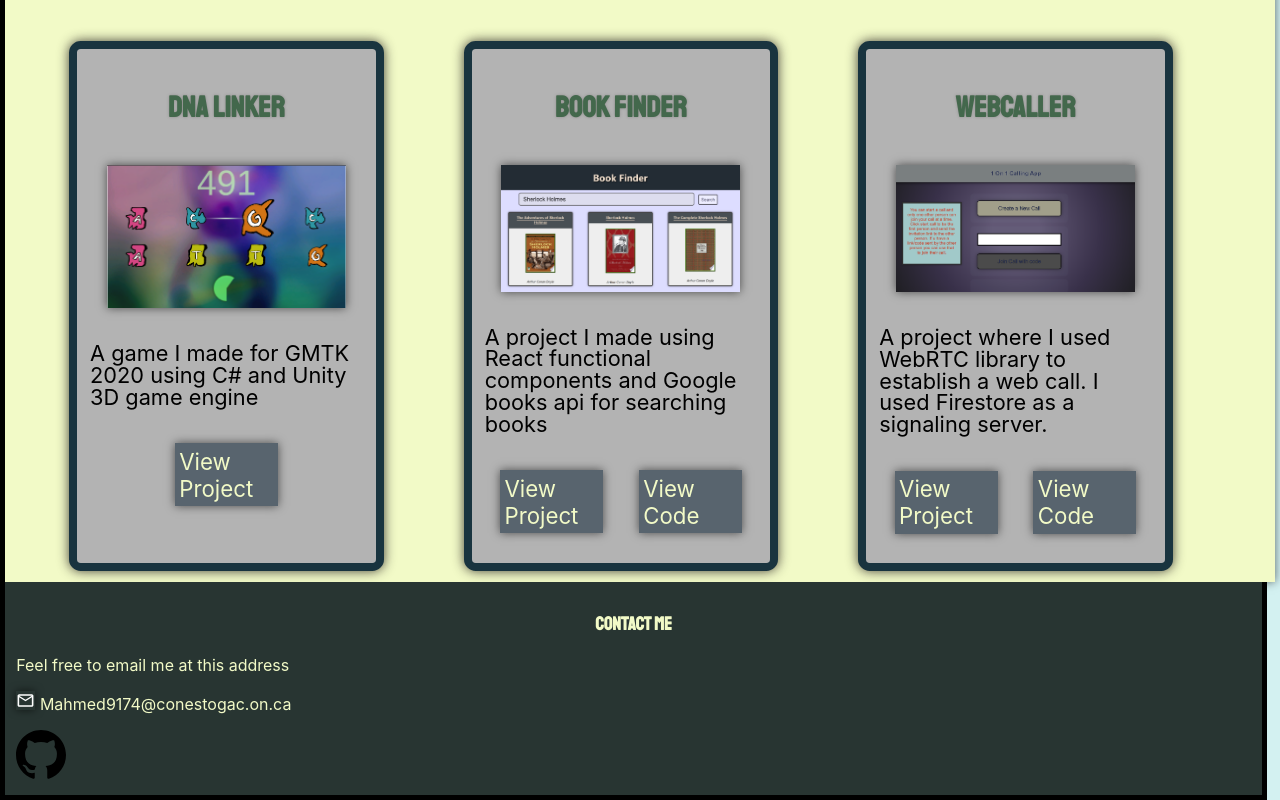
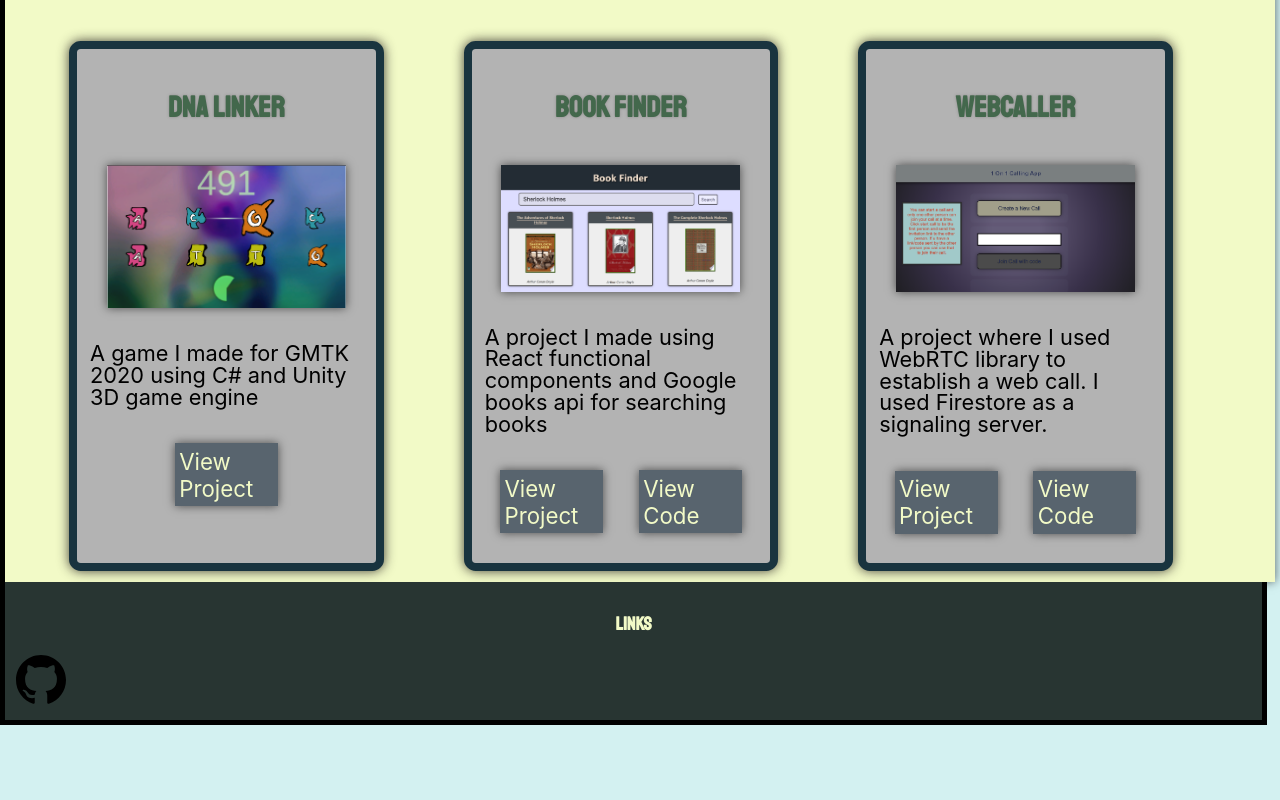
Before and after one commit to CODE-MNA/portfolio, a React (Create React App) app: page / in a window 1280 px wide. Shown: the part 684-1484 px from the top of the page. After the commit the page ends 1409 px from the top, so only its background shows below. Built offline with nearby package versions, Linux system fonts and the light colour scheme.

Commit message:
added cursor on github link, changed contact

```diff
--- a/src/components/Contact.jsx
+++ b/src/components/Contact.jsx
@@ -10,9 +10,7 @@ export default class Contact extends Component {
         }
         return (
             <div  className="contactDiv pad">
-            <h3>Contact Me</h3>
-            <p>Feel free to email me at this address</p>
-            <p >  <img className="mailIcon" src="mailLogo.svg"/>  Mahmed9174@conestogac.on.ca</p>
+            <h3>Links</h3>
             <i class="fa-brands fa-github-square"></i>
             <object onClick={goToGithub} type="image/svg+xml" data="github.svg" width="50" height="50" alt="Fail"></object>
            </div>
--- a/src/components/css/contact.css
+++ b/src/components/css/contact.css
@@ -7,6 +7,10 @@
 
 }
 
+.githubIcon {
+    cursor: pointer;
+    color: #fff;
+}
 .mailIcon{
     width:1.2em;
 }
```
